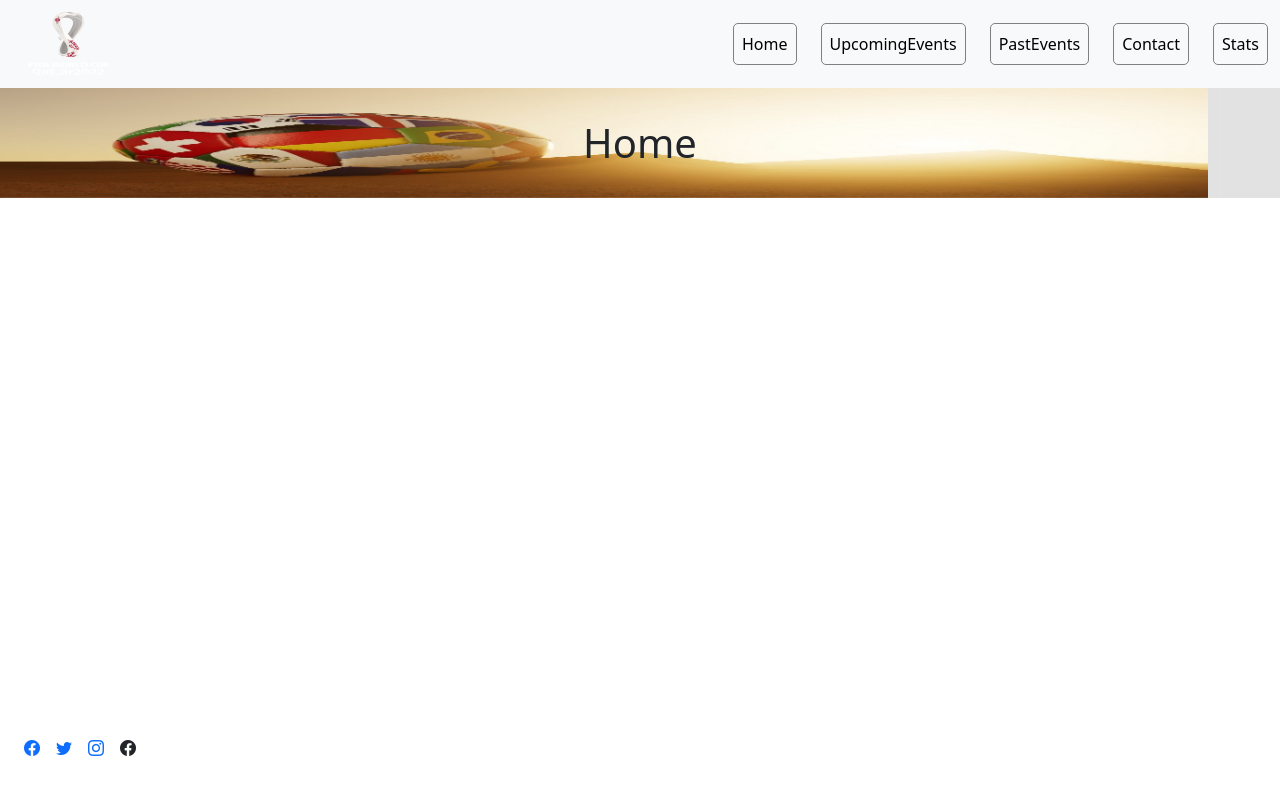
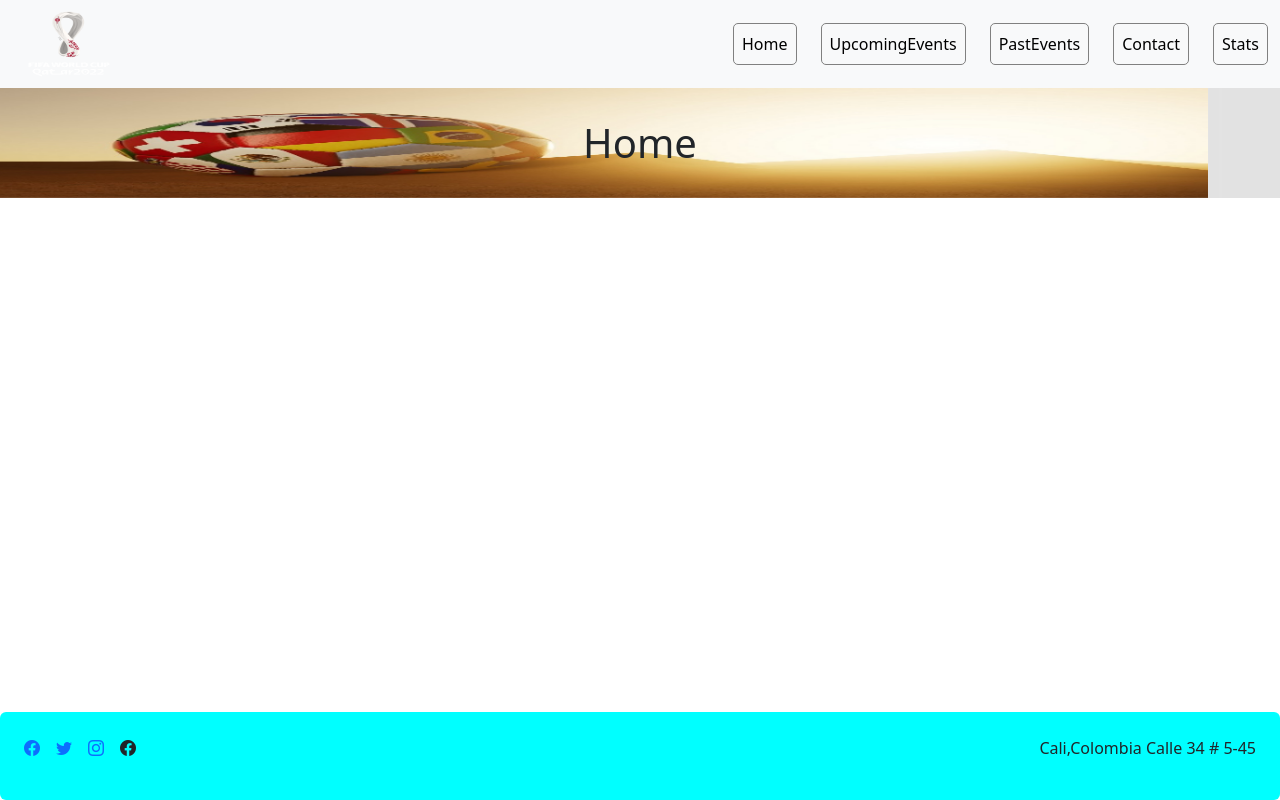
Before and after one commit to Strugtter/MH, a plain HTML site: page home.html in a window 1280 px wide. Drawn offline with nearby package versions, Linux system fonts and the light colour scheme.

Commit message:
Agrege el cohort en el footer

```diff
--- a/home.html
+++ b/home.html
@@ -51,12 +51,20 @@
 .pie{
     position: absolute;
     bottom: 0;
+    width: 100%;
+    background-color: aqua;
+
 }
 
+.centrar{
+    display: flex;
+    align-items: flex-end;
+    align-content: flex-end;
+}
+
+</style>
 
 
-
-</style>
 <body class="body">
     <nav class="navbar navbar-expand-lg navbar-light bg-light">
         <div class="container-fluid">
@@ -104,17 +112,20 @@
           <h1 class="title">Home</h1>
         </div>
       </div>
-
-      <footer class="container pie p-4 rounded">
+      <footer class="pie p-4 rounded">
         <div class="d-lg-flex justify-content-between">
             <div>
-                <ul class="d-flex gap-3 list-unstyled">
+                <ul class="d-flex gap-3 list-unstyled centrar">
                   <li><a href="#"><i class="bi bi-facebook"></i></a></li>
                   <li><a href="#"><i class="bi bi-twitter"></i></a></li>
                   <li><a href="#"><i class="bi bi-instagram"></i></a></li>
                   <i class="bi bi-facebook"></i>
                 </ul>
               </div>
+              <div class = "centrar">
+                <p>Cali,Colombia Calle 34 # 5-45</p>
+              </div>
+
         </div>
       </footer>
 </body>
```
